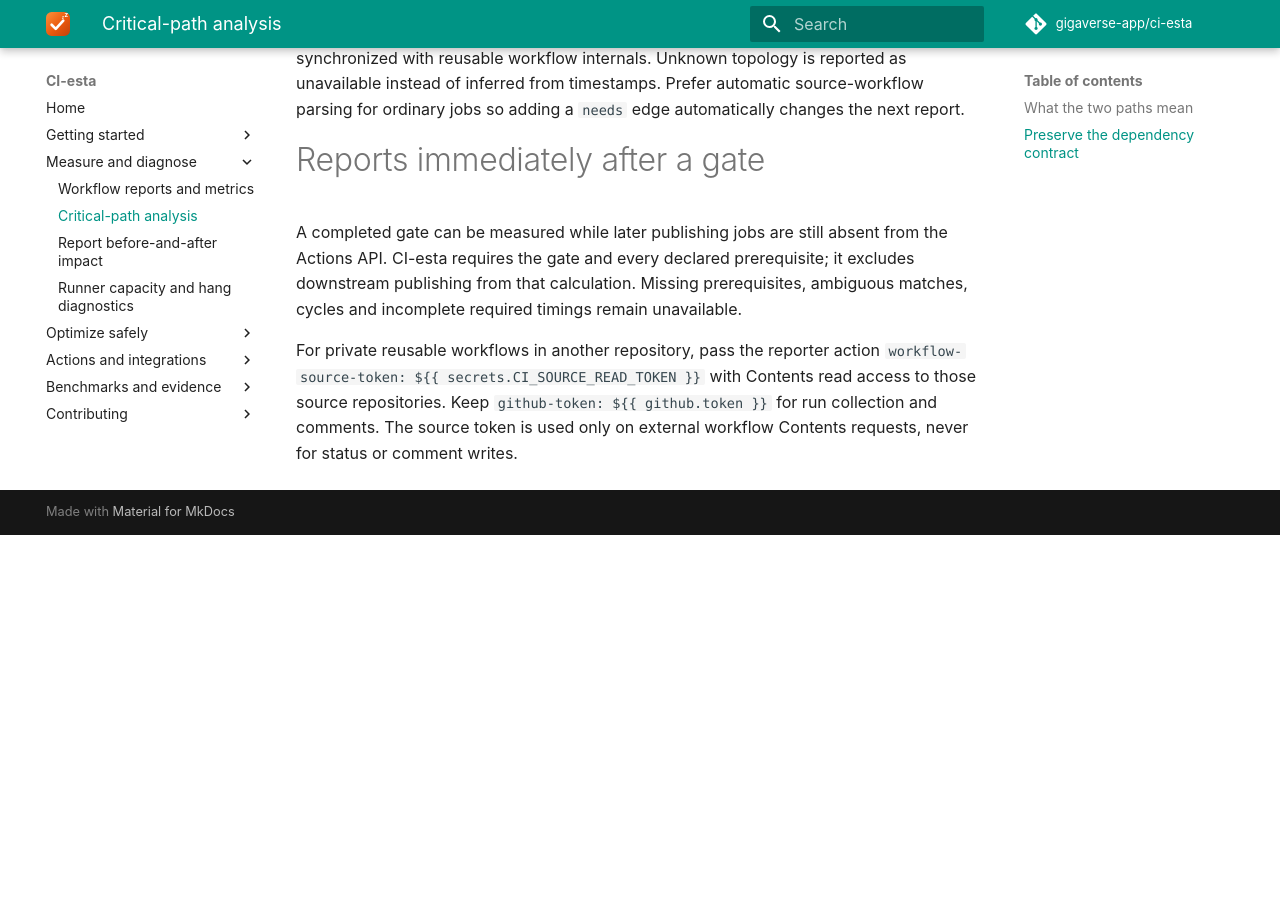
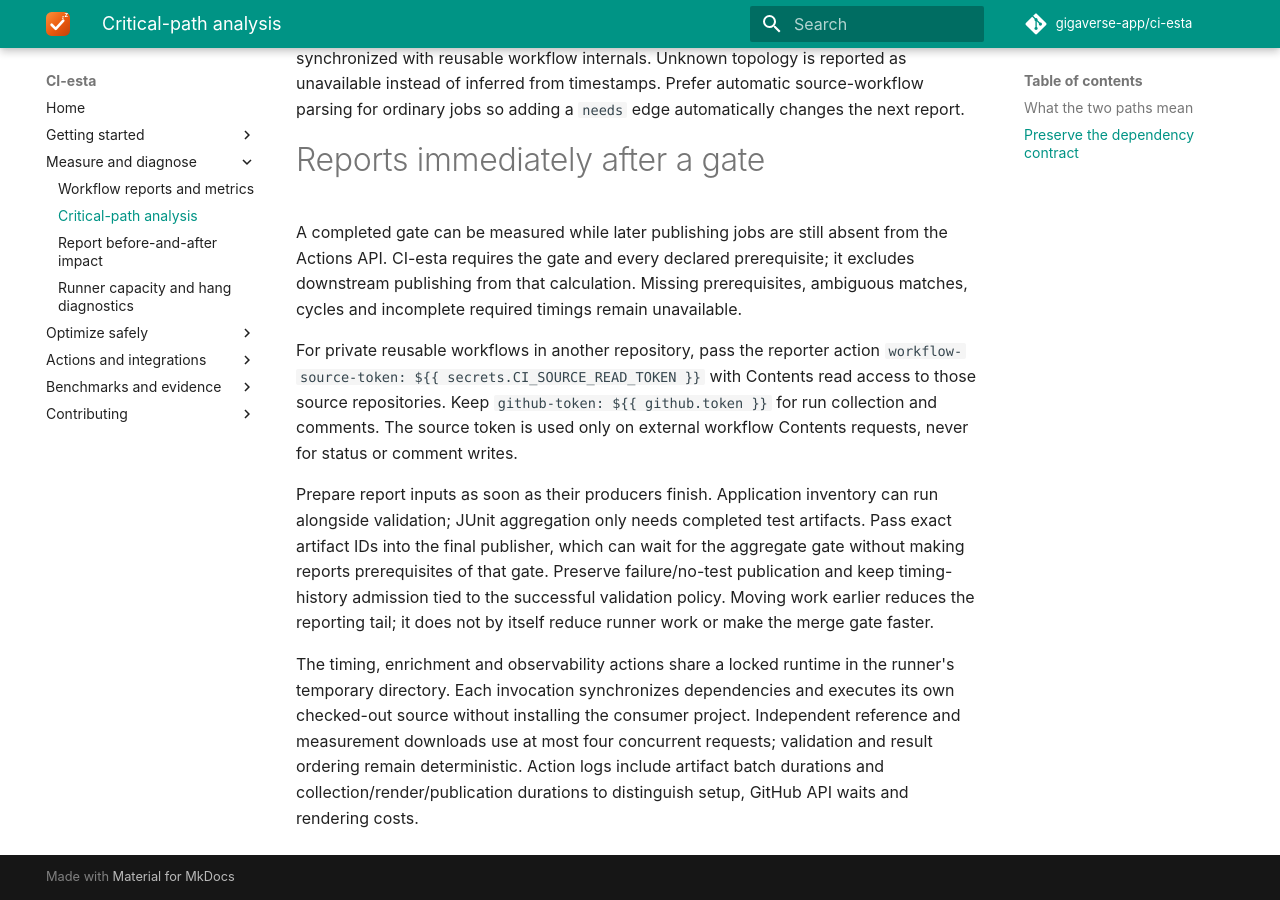
Before and after one commit to gigaverse-app/ci-esta, an MkDocs documentation site: the page built from docs/critical-path.md, in a window 1280 px wide and 900 px high, scrolled down 1907 px. Built offline with MkDocs 1.6.1 and Material for MkDocs 9.7.7, drawn with Linux system fonts in a browser that asks for light colours; comment, search, counter and statistics services are not loaded; before the commit the page ends 2442 px from its top, so only the background shows below that.

Commit message:
docs(ci): document measured reporting runtime and scheduling

```diff
--- a/docs/critical-path.md
+++ b/docs/critical-path.md
@@ -95,3 +95,19 @@ For private reusable workflows in another repository, pass the reporter action
 access to those source repositories. Keep `github-token: ${{ github.token }}`
 for run collection and comments. The source token is used only on external
 workflow Contents requests, never for status or comment writes.
+
+Prepare report inputs as soon as their producers finish. Application inventory
+can run alongside validation; JUnit aggregation only needs completed test
+artifacts. Pass exact artifact IDs into the final publisher, which can wait for
+the aggregate gate without making reports prerequisites of that gate. Preserve
+failure/no-test publication and keep timing-history admission tied to the
+successful validation policy. Moving work earlier reduces the reporting tail;
+it does not by itself reduce runner work or make the merge gate faster.
+
+The timing, enrichment and observability actions share a locked runtime in the
+runner's temporary directory. Each invocation synchronizes dependencies and
+executes its own checked-out source without installing the consumer project.
+Independent reference and measurement downloads use at most four concurrent
+requests; validation and result ordering remain deterministic. Action logs
+include artifact batch durations and collection/render/publication durations
+to distinguish setup, GitHub API waits and rendering costs.
```
Also changed, not shown: docs/work-in-progress/reporting-runtime-test-plan.md (+3 -3 lines).
